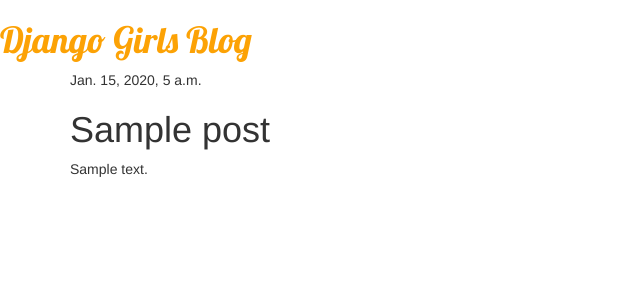
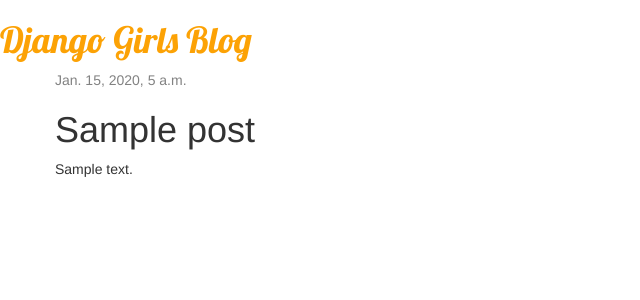
Before and after one commit to linghong/djangoblog, a Django app: page /post/1/ in a window 1280 px wide. Shown: the top 300 px of the page, without its empty margins (0-640 px from the left). Run offline with Django 3.2, Linux system fonts and the light colour scheme; tables that the repository leaves empty hold one stand-in row (values such as "Sample post"); some libraries are stand-ins or nearby versions.

Commit message:
added some css code.

```diff
--- a/blog/models.py
+++ b/blog/models.py
@@ -4,7 +4,7 @@
 # Create your models here.
 class Post(models.Model):
 	author = models.ForeignKey('auth.User')
-	title = models.CharField(max_length=200)
+	title = models.CharField(max_length=180)
 	text = models.TextField()
 	created_date =models.DateTimeField(
 		default=timezone.now)
--- a/blog/static/css/blog.css
+++ b/blog/static/css/blog.css
@@ -1,3 +1,21 @@
+.page-header {
+    background-color: #ff9400;
+    margin-top: 0;
+    padding: 20px 20px 20px 40px;
+}
+
+.content {
+    margin-left: 40px;
+}
+
+.date {
+    color: #828282;
+}
+
+.post {
+    margin-bottom: 70px;
+}
+
 h1 a {
     color: #FCA205;
     font-family: 'Lobster';
--- a/mysite/settings.py
+++ b/mysite/settings.py
@@ -25,7 +25,7 @@
 # SECURITY WARNING: don't run with debug turned on in production!
 DEBUG = True
 
-ALLOWED_HOSTS = []
+ALLOWED_HOSTS = ['127.0.0.1']
 
 
 # Application definition
@@ -37,7 +37,7 @@
     'django.contrib.sessions',
     'django.contrib.messages',
     'django.contrib.staticfiles',
-    'blog',
+    'blog'
 ]
 
 MIDDLEWARE_CLASSES = [
```
Also changed, not shown: blog/migrations/0001_initial.py, 1 other file.
